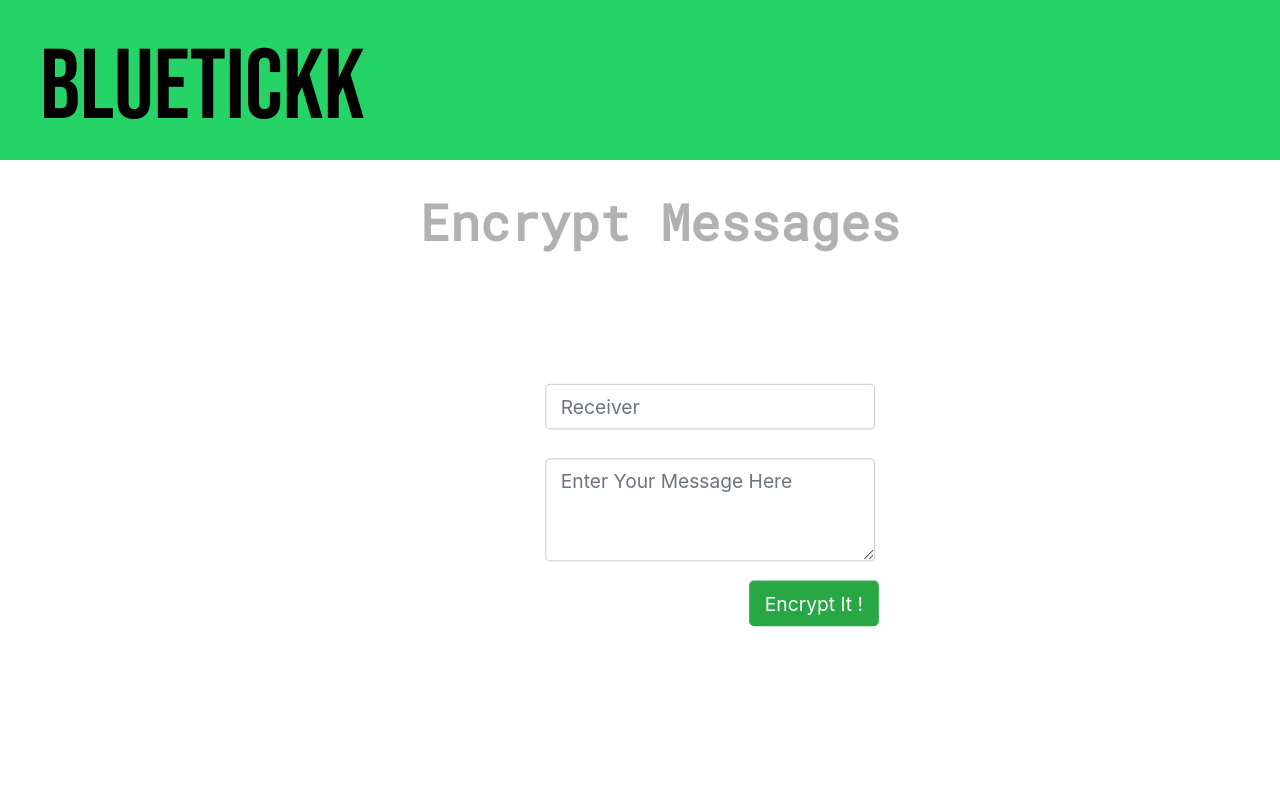
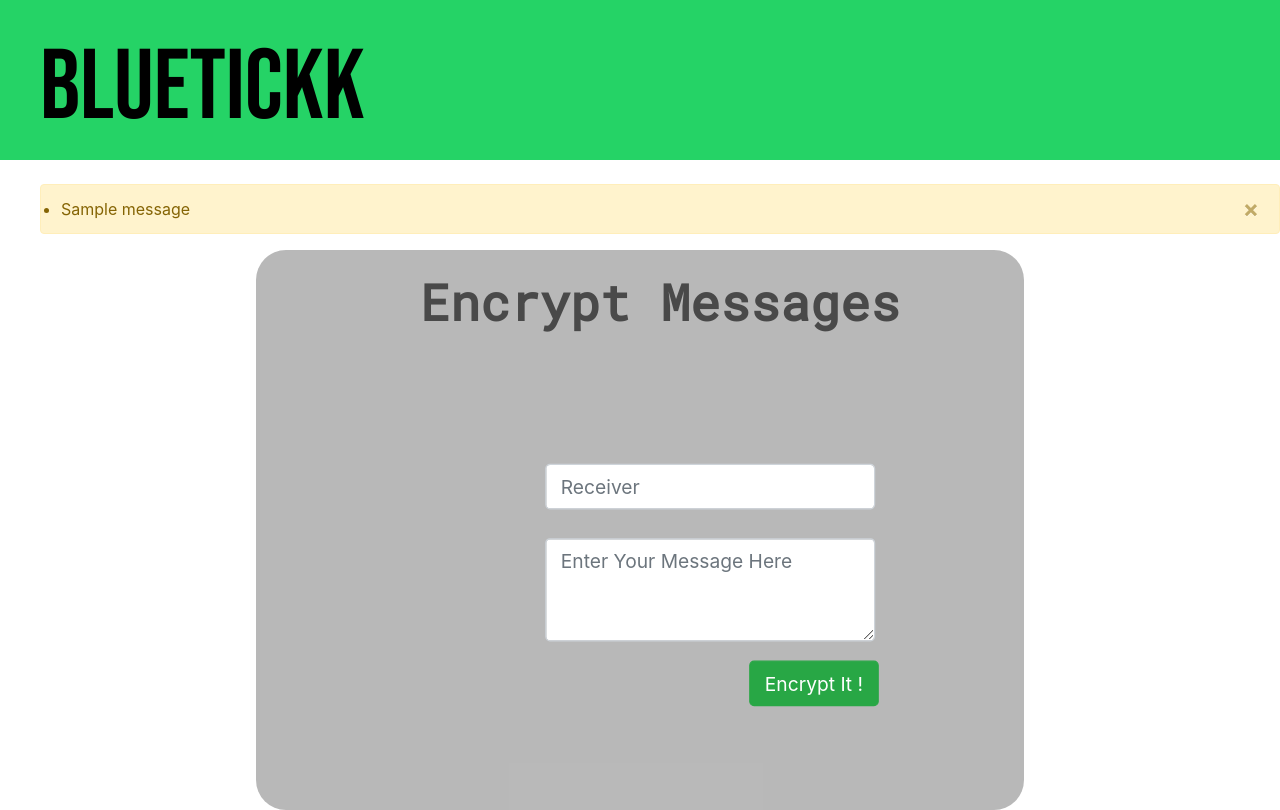
Before and after one commit to Poshini/BlueTickk, a Django app: page /enc/ in a window 1280 px wide. Before the commit the page ends 627 px from the top, so only its background shows below. Run offline with Django 3.2, Linux system fonts and the light colour scheme; tables that the repository leaves empty hold one stand-in row (values such as "Sample post"); one stand-in notice (Sample message) is shown; some libraries are stand-ins or nearby versions.

Commit message:
added views

```diff
--- a/BlueTick/EncDev/static/base.css
+++ b/BlueTick/EncDev/static/base.css
@@ -82,7 +82,8 @@
 	width: 60vw;
 	height: 70vh;
 	background-color: #25D366;
-	background-color: white;
+	background-color: rgba(22,22,22,0.3);
+	border-radius: 30px;
 	opacity: 1;
 	margin:auto;
 	margin-top: 10px;
@@ -96,7 +97,7 @@
 	font-weight: bold;
 	text-align: center;
 	padding-top: 15px;
-	opacity: 0.3;
+	opacity: 0.6;
 }
 
 .form-control{
--- a/BlueTick/EncDev/templates/decrypt.html
+++ b/BlueTick/EncDev/templates/decrypt.html
@@ -27,7 +27,7 @@
     		{% csrf_token %}
     		<input type="text" class="form-control" id="sender" aria-describedby="emailHelp" placeholder="Sender" name="sender"><br>
     		<div class="but-06">
-    			<button type="button" class="btn btn-success">Decrypt</button>
+    			<button type="submit" class="btn btn-success">Decrypt It!</button>
     		</div>
     	</div>
 
--- a/BlueTick/EncDev/templates/decrypted.html
+++ b/BlueTick/EncDev/templates/decrypted.html
@@ -18,12 +18,12 @@
 <div class="card-01">
 
 	<div class="txt-03">
-		Decrypted Text
+		<u>Decrypted Text<br> Sent By : {{sender}}<br></u>
 	</div>
-    <div class="txt-10">
+   <br>
 		<div class="txt-11">{{mes}}
     </div>
-	</div>
+
 
 </div>
 
--- a/BlueTick/EncDev/templates/encrypt.html
+++ b/BlueTick/EncDev/templates/encrypt.html
@@ -1,19 +1,30 @@
 {% extends 'base.html' %}
 {% block content %}
+{% if messages %}
+<br>
+<ul class="messages">
+    {% for message in messages %}
+     <div class="alert alert-warning alert-dismissible fade show">
+    <button type="button" class="close" data-dismiss="alert">&times;</button>
+    <li{% if message.tags %} class="{{ message.tags }}"{% endif %}>{{ message }}</li>
+  </div>
+    {% endfor %}
+</ul>
+{% endif %}
 <div class="card-01">
 	<div class="txt-03">
 		Encrypt Messages
 	</div>
     <form method="POST">
-
+       {% csrf_token %}
     	<br><br><br><br><br><br>
     	<div class="con-03">
-    		<input type="text" class="form-control" id="sender" aria-describedby="emailHelp" placeholder="Receiver" name="receiver">
+    		<input type="text" class="form-control" id="sender" aria-describedby="emailHelp" placeholder="Receiver" name="name">
     		<div class="form-group"><br>
-    			<textarea class="form-control" id="exampleFormControlTextarea1" rows="3" placeholder="Enter Your Message Here"></textarea>
+    			<textarea class="form-control" id="exampleFormControlTextarea1" rows="3" placeholder="Enter Your Message Here" name="msg"></textarea>
   			</div>
     		<div class="but-05">
-    			<button type="button" class="btn btn-success">Encrypt It !</button>
+    			<button type="submit" class="btn btn-success">Encrypt It !</button>
     		</div>
     	</div>
 
--- a/BlueTick/EncDev/views.py
+++ b/BlueTick/EncDev/views.py
@@ -1,8 +1,9 @@
 import time
+import random
 from selenium import webdriver
 from django.shortcuts import render
 from django.contrib import messages
-from .algo import Decryptmsg
+from .algo import Decryptmsg , Encryptmsg
 from html.parser import HTMLParser
 # Create your views here.
 
@@ -34,11 +35,11 @@
             print()
             mes =  Decryptmsg(mes)
             print("HH"+mes+"HH")
-            return render(request , 'decrypted.html' ,{'mes' : mes})
+            return render(request , 'decrypted.html' ,{'mes' : mes, 'sender' : sender})
 
         except:
             print('NOT SEND')
-            messages.success(request, 'Could not Decrypt it .Try Again')
+            messages.success(request, 'Try Again.. \n Check internet connection or write the username as saved in contacts list')
             return render(request , 'decrypt.html' , {})
         return render(request, 'home.html' , {})
     else:
@@ -49,8 +50,37 @@
     return render(request , 'home.html' ,{})
 
 def encryption(request):
-    return render(request, 'encrypt.html' ,{})
-
+    if request.method == 'POST':
+        try :
+            name = request.POST['name']
+            tempmsg = request.POST['msg']
+            msg = Encryptmsg(tempmsg)
+            driver = webdriver.Chrome()  # Optional argument, if not specified will search path.
+            driver.get('https://web.whatsapp.com/');
+            time.sleep(12) # Let the user actually see something!
+            search_box = driver.find_element_by_css_selector("input[title*='Search or start new chat']").click();
+            #search_box = driver.find_element_by_name('q')
+            #time.sleep(5)
+            search_box = driver.find_element_by_css_selector("input[title*='Search or start new chat']").send_keys(name);
+            #search_box.sendkeys('Mudit')
+            #driver.findElement(By.id("invoice_supplier_id")).sendKeys("value", "your value");
+            #search_box.submit()
+            time.sleep(5)
+            search_box = driver.find_element_by_css_selector("span[title=%s]" %name).click();
+            # Let the user actually see something!
+            s = ""
+            element =   driver.find_element_by_css_selector("div[class*='_3u328 copyable-text selectable-text']").click();
+            element = driver.find_element_by_css_selector("div[class*='_3u328 copyable-text selectable-text']").send_keys(msg);
+            element = driver.find_element_by_css_selector("span[data-icon='send']").click();
+            #time.sleep(1000)
+            #driver.quit()
+            messages.success(request , 'Hooray !!! Your Message is Sent to %s .'%name)
+            return render(request,"home.html",{})
+        except :
+            messages.success(request, 'Try Again.. \n Check internet connection or write the username as saved in contacts list')
+            return render(request,"encrypt.html",{})
+    else:
+        return render(request,"encrypt.html",{})
 
 def dec(request):
     return render(request , 'decrypted.html' ,{})
```
Also changed, not shown: BlueTick/EncDev/templates/home.html (+13 -0 lines), 1 other file.
